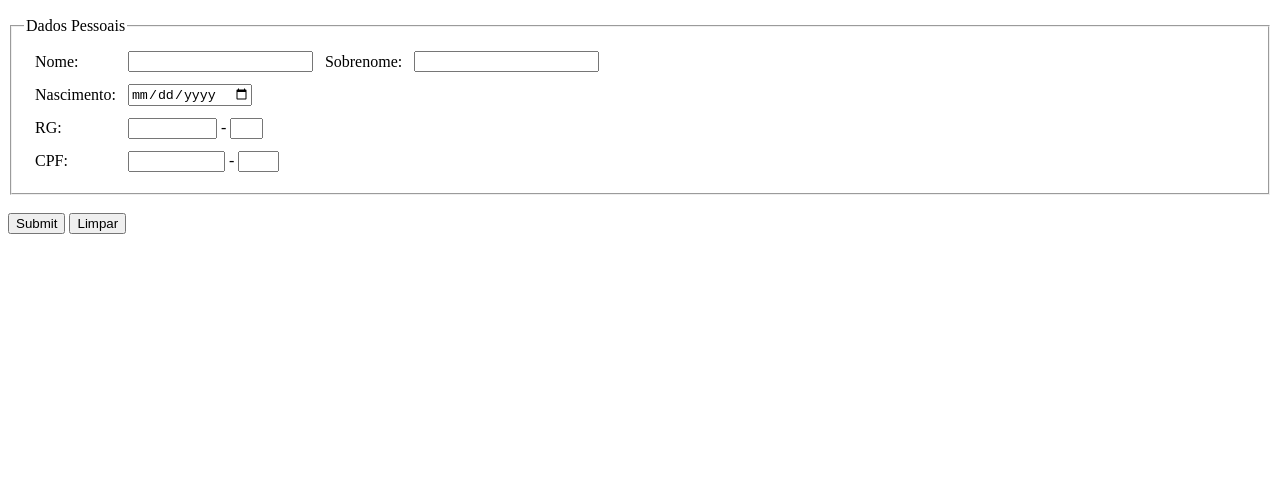
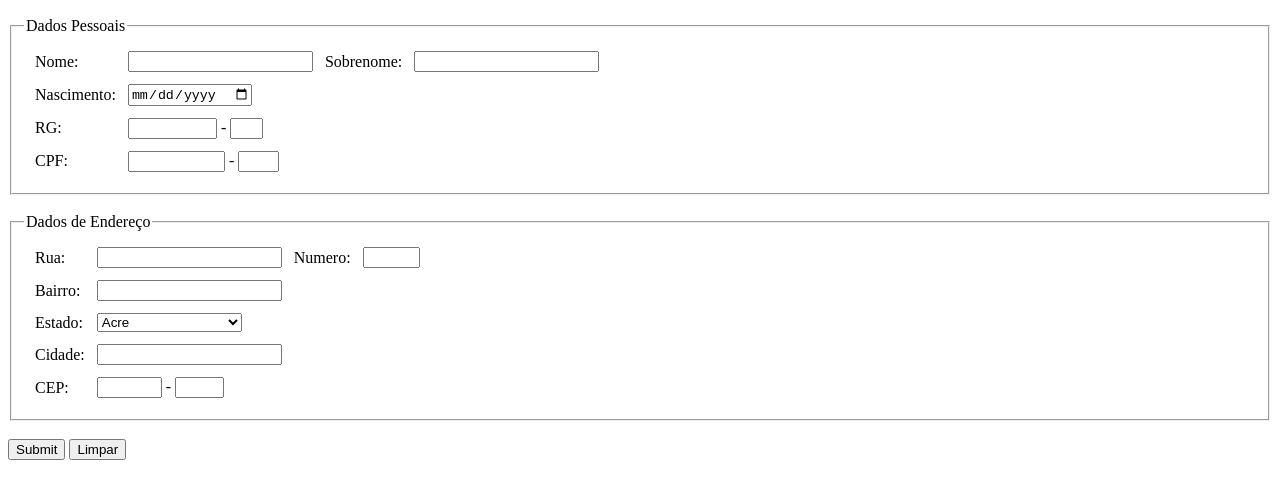
Before and after one commit to alessandrasouzas/estudo_Front, a plain HTML site: page formularios_1/form_1.html in a window 1280 px wide. Shown: the part 110-608 px from the top of the page. Drawn offline with Linux system fonts and the light colour scheme.

Commit message:
Campos - Dados do endereco

```diff
--- a/formularios_1/form_1.html
+++ b/formularios_1/form_1.html
@@ -62,6 +62,88 @@
             </table>
         </fieldset>
         <br />
+        <!-- ENDEREÇO -->
+        <fieldset>
+            <legend>Dados de Endereço</legend>
+            <table cellspacing="10">
+
+                <tr>
+                    <td>
+                        <label for="rua">Rua:</label>
+                    </td>
+                    <td align="left">
+                        <input type="text" name="rua">
+                    </td>
+                    <td>
+                        <label for="numero">Numero:</label>
+                    </td>
+                    <td align="left">
+                        <input type="text" name="numero" size="4">
+                    </td>
+                </tr>
+                <tr>
+                    <td>
+                        <label for="bairro">Bairro: </label>
+                    </td>
+                    <td align="left">
+                        <input type="text" name="bairro">
+                    </td>
+                </tr>
+                <tr>
+                    <td>
+                        <label for="estado">Estado:</label>
+                    </td>
+                    <td align="left">
+                        <select name="estado">
+                            <option value="ac">Acre</option>
+                            <option value="al">Alagoas</option>
+                            <option value="am">Amazonas</option>
+                            <option value="ap">Amapá</option>
+                            <option value="ba">Bahia</option>
+                            <option value="ce">Ceará</option>
+                            <option value="df">Distrito Federal</option>
+                            <option value="es">Espírito Santo</option>
+                            <option value="go">Goiás</option>
+                            <option value="ma">Maranhão</option>
+                            <option value="mt">Mato Grosso</option>
+                            <option value="ms">Mato Grosso do Sul</option>
+                            <option value="mg">Minas Gerais</option>
+                            <option value="pa">Pará</option>
+                            <option value="pb">Paraíba</option>
+                            <option value="pr">Paraná</option>
+                            <option value="pe">Pernambuco</option>
+                            <option value="pi">Piauí</option>
+                            <option value="rj">Rio de Janeiro</option>
+                            <option value="rn">Rio Grande do Norte</option>
+                            <option value="ro">Rondônia</option>
+                            <option value="rs">Rio Grande do Sul</option>
+                            <option value="rr">Roraima</option>
+                            <option value="sc">Santa Catarina</option>
+                            <option value="se">Sergipe</option>
+                            <option value="sp">São Paulo</option>
+                            <option value="to">Tocantins</option>
+                        </select>
+                    </td>
+                </tr>
+                <tr>
+                    <td>
+                        <label for="cidade">Cidade: </label>
+                    </td>
+                    <td align="left">
+                        <input type="text" name="cidade">
+                    </td>
+                </tr>
+                <tr>
+                    <td>
+                        <label for="cep">CEP: </label>
+                    </td>
+                    <td align="left">
+                        <input type="text" name="cep" size="5" maxlength="5"> - <input type="text" name="cep2" size="3" maxlength="3">
+                    </td>
+                </tr>
+            </table>
+        </fieldset>
+        <br />
 
         <input type="submit">
         <input type="reset" value="Limpar">
```
